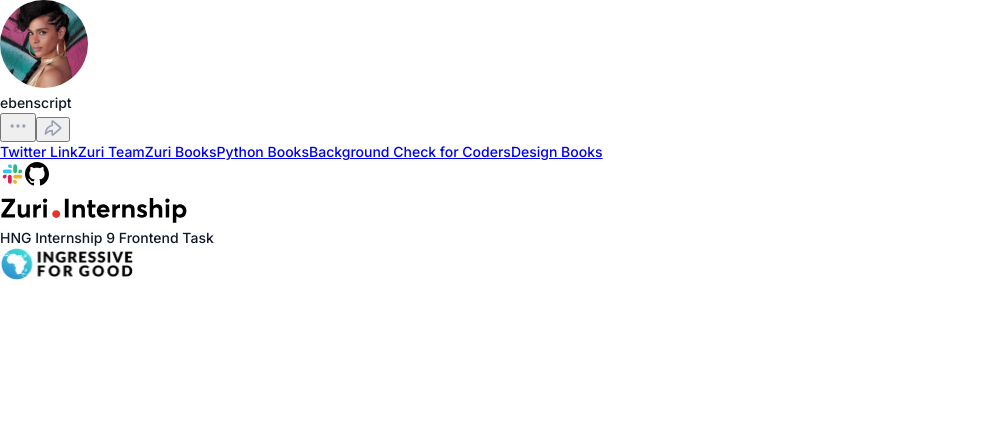
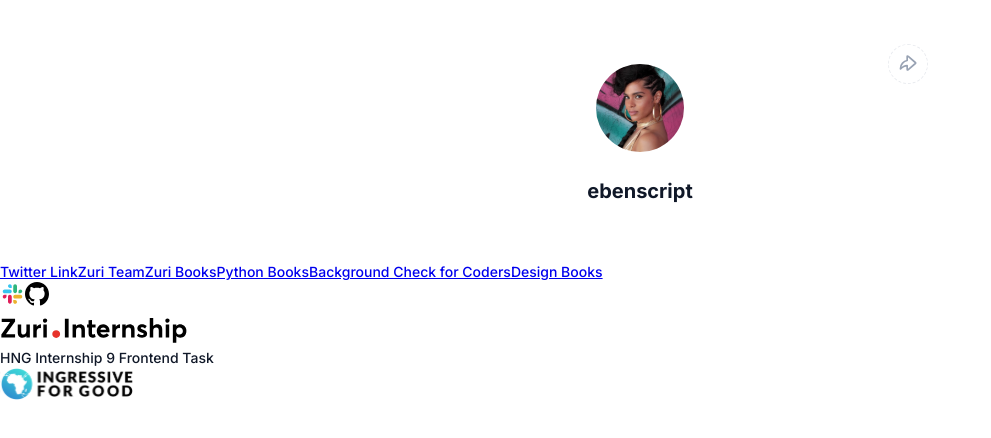
Before and after one commit to Ebenscript/linktree, a React (Create React App) app: page / in a window 1280 px wide. Shown: the top 438 px of the page, without its empty margins (0-991 px from the left). Built offline with nearby package versions, Linux system fonts and the light colour scheme.

Commit message:
style profile section

```diff
--- a/src/App.css
+++ b/src/App.css
@@ -17,3 +17,62 @@
   font-weight: 500;
   color: var(--black);
 }
+
+.app {
+  padding-top: 64px;
+}
+
+.profile-section {
+  display: flex;
+  flex-direction: column;
+  align-items: center;
+  gap: 24px;
+  position: relative;
+  padding: 0 16px;
+  max-width: 1152px;
+  margin-left: auto;
+  margin-right: auto;
+  margin-bottom: 32px;
+}
+
+.twitter {
+  font-weight: 700;
+  font-size: 20px;
+  line-height: 30px;
+  text-align: center;
+}
+
+.share-button {
+  width: 40px;
+  height: 40px;
+  border-radius: 50%;
+  border: 1px dashed var(--gray100);
+  background-color: transparent;
+
+  position: absolute;
+  top: 0;
+  right: 16px;
+}
+
+.share-button__desktop {
+  display: none;
+}
+
+@media screen and (min-width: 768px) {
+  .profile-section {
+    margin-bottom: 56px;
+  }
+
+  .share-button__mobile {
+    display: none;
+  }
+
+  .share-button__desktop {
+    display: block;
+  }
+
+  .share-button {
+    transform: translateY(-50%);
+    right: 25%;
+  }
+}
--- a/src/App.js
+++ b/src/App.js
@@ -19,10 +19,12 @@
 
 function App() {
   return (
-    <>
+    <div className="app">
       <div className="profile-section">
         <img src={profile} id="profile__img" alt="user avatar" />
-        <h1 id="twitter">ebenscript</h1>
+        <h1 id="twitter" className="twitter">
+          ebenscript
+        </h1>
         <h2 id="slack" hidden>
           ebenscript
         </h2>
@@ -93,7 +95,7 @@
           </a>
         </div>
       </div>
-    </>
+    </div>
   );
 }
 
```
